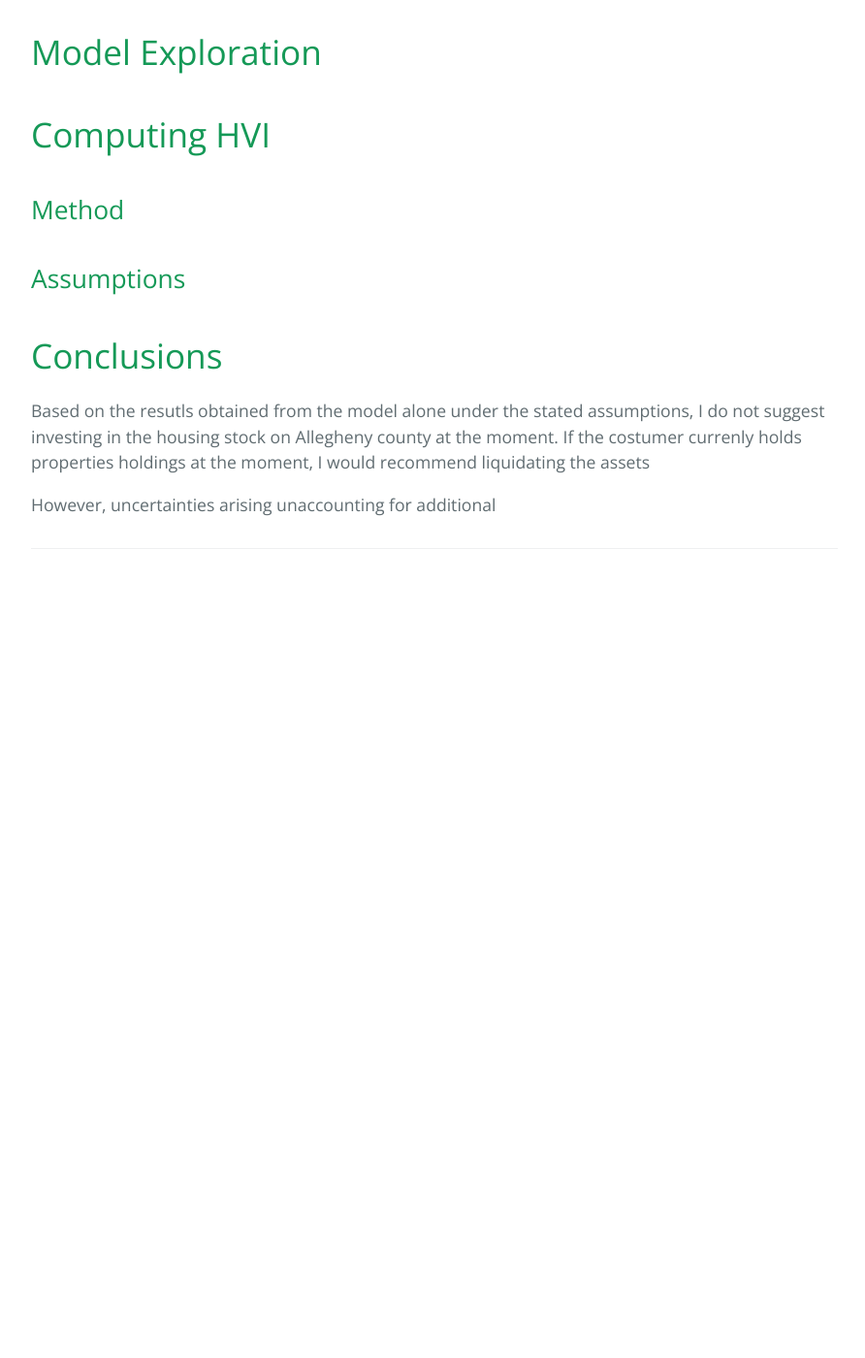
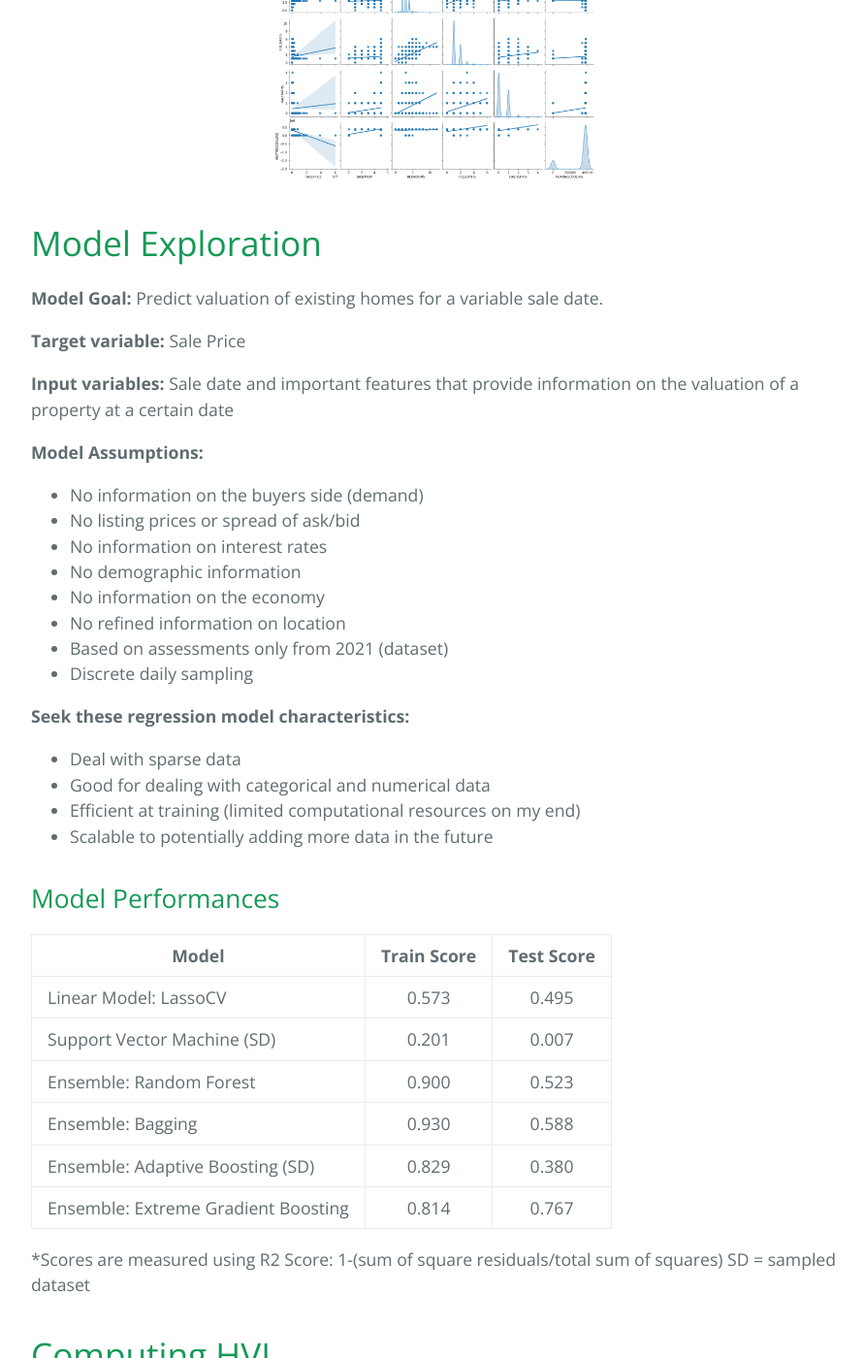
Before and after one commit to matheuscfernandes/fidelity-interview, a Jekyll site: the page built from index.md, in a window 1280 px wide and 1400 px high, scrolled down 4091 px. Shown: the whole window at 97% size, without its empty margins (192-1084 px from the left). Built offline with Jekyll 4.4.1, drawn with Linux system fonts in a browser that asks for light colours; before the commit the page ends 4721 px from its top, so only the background shows below that; some of the changed text lies outside the part shown.

Commit message:
updated the figures and added writing

```diff
--- a/index.md
+++ b/index.md
@@ -46,26 +46,69 @@ In an attempt at feature engineering, I tired converting street addresses into l
 
 <div style="text-align:center"><img src="./assets/geolocation.png" width='70%'></div>
 
-
 Lastly, to ensure proper weighting between features, I standardized the dataset.
 
 # Exploratory Data Analysis
+To understand the effects of each of the variables on the data
 
-<img src="./assets/saledate.png" width='40%'>
+<div style="text-align:center"><img src="./assets/saledate.png" width='40%'></div>
 
 
-<img src="./assets/correlationmatrix.png" width='40%'>
+<div style="text-align:center"><img src="./assets/correlationmatrix.png" width='40%'></div>
 
-<img src="./assets/martingale.png" width='40%'>
+<div style="text-align:center"><img src="./assets/martingale.png" width='40%'></div>
+
+<div style="text-align:center"><img src="./assets/saledate.png" width='40%'></div>
 
 
-<img src="./assets/expfit.png" width='40%'>
+<div style="text-align:center"><img src="./assets/expfit.png" width='40%'></div>
 
-<img src="./assets/features.png" width='40%'>
+<div style="text-align:center"><img src="./assets/features.png" width='40%'></div>
 
 
 
 # Model Exploration
+
+**Model Goal:** Predict valuation of existing homes for a variable sale date.
+
+**Target variable:** Sale Price
+
+**Input variables:** Sale date and important features that provide information on the valuation of a property at a certain date
+
+**Model Assumptions:**
+
+- No information on the buyers side (demand)
+- No listing prices or spread of ask/bid
+- No information on interest rates
+- No demographic information
+- No information on the economy
+- No refined information on location
+- Based on assessments only from 2021 (dataset)
+- Discrete daily sampling
+
+**Seek these regression model characteristics:**
+
+- Deal with sparse data
+- Good for dealing with categorical and numerical data
+- Efficient at training (limited computational resources on my end)
+- Scalable to potentially adding more data in the future
+
+
+
+
+## Model Performances
+
+|     Model                                  |     Train Score    |     Test Score    |
+|--------------------------------------------|:------------------:|:-----------------:|
+|     Linear Model: LassoCV                  |        0.573       |        0.495      |
+|     Support Vector Machine (SD)            |        0.201       |        0.007      |
+|     Ensemble: Random Forest                |        0.900       |        0.523      |
+|     Ensemble: Bagging                      |        0.930       |        0.588      |
+|     Ensemble: Adaptive Boosting (SD)       |        0.829       |        0.380      |
+|     Ensemble: Extreme Gradient Boosting    |        0.814       |        0.767      |
+
+*Scores are measured using R2 Score: 1-(sum of square residuals/total sum of squares)
+SD = sampled dataset
 
 # Computing HVI
 ## Method
```
